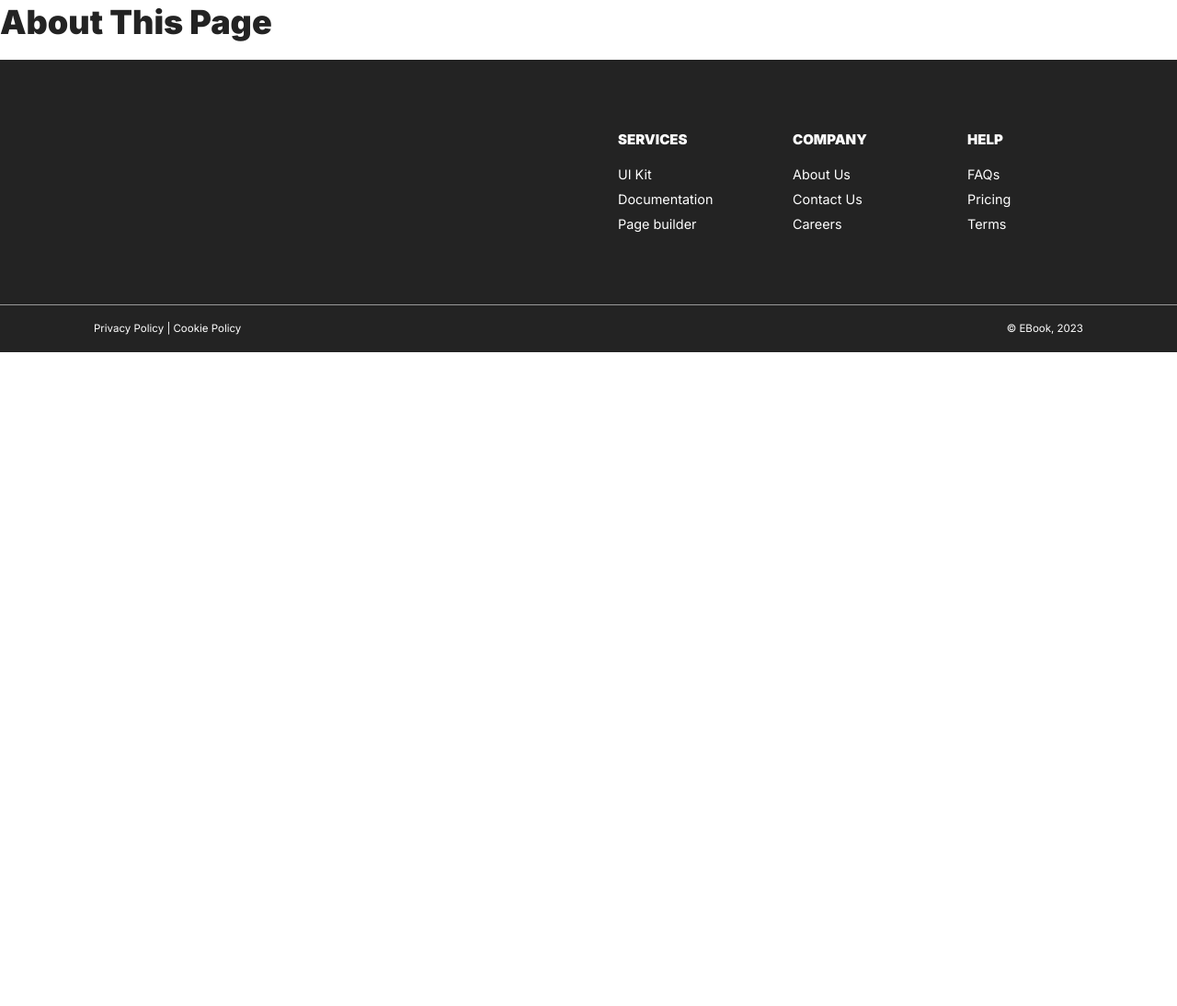
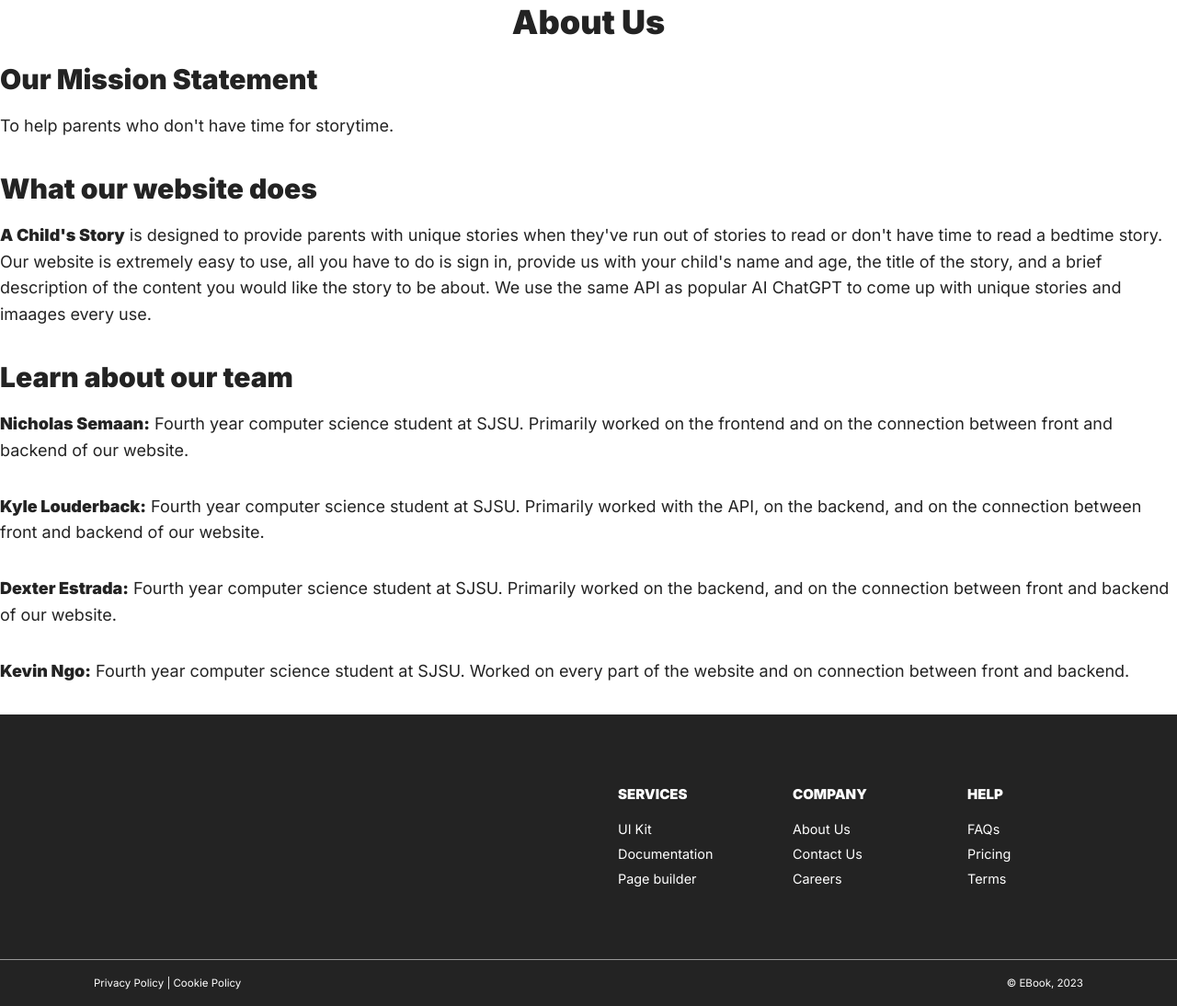
Before and after one commit to contactatfp/theLibrarians, a Flask app: page /about in a window 1280 px wide. Shown: the part 91-1185 px from the top of the page at 92% size. Before the commit the page ends 474 px from the top, so only its background shows below. Run offline with Flask 3, Linux system fonts and the light colour scheme; parts of the project's set-up code (start-up, migrations or seed data) failed here and were passed over; some libraries are stand-ins or nearby versions.

Commit message:
about.html pushed

```diff
--- a/dev/templates/about.html
+++ b/dev/templates/about.html
@@ -1,4 +1,24 @@
 {% extends 'layout.html' %}
 {% block content %}
-    <h1>About This Page</h1>
+    <h1><center>About Us</center></h1>
+
+    <h2>Our Mission Statement</h2>
+    <p>To help parents who don't have time for storytime.</p>
+
+    <h2>What our website does</h2>
+    <p><b>A Child's Story</b> is designed to provide parents with unique stories when they've run out of
+        stories to read or don't have time to read a bedtime story. Our website is extremely easy to use,
+        all you have to do is sign in, provide us with your child's name and age, the title of the story,
+        and a brief description of the content you would like the story to be about. We use the same API as
+        popular AI ChatGPT to come up with unique stories and imaages every use.</p>
+
+    <h2>Learn about our team</h2>
+    <p><b>Nicholas Semaan:</b> Fourth year computer science student at SJSU. Primarily worked on the frontend
+        and on the connection between front and backend of our website.</p>
+    <p><b>Kyle Louderback:</b> Fourth year computer science student at SJSU. Primarily worked with the API,
+        on the backend, and on the connection between front and backend of our website.</p>
+    <p><b>Dexter Estrada:</b> Fourth year computer science student at SJSU. Primarily worked on the backend,
+        and on the connection between front and backend of our website.</p>
+    <p><b>Kevin Ngo:</b> Fourth year computer science student at SJSU. Worked on every part of the website and
+        on connection between front and backend.</p>
 {% endblock %}
```
